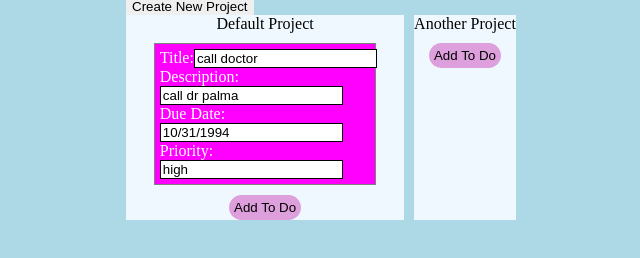
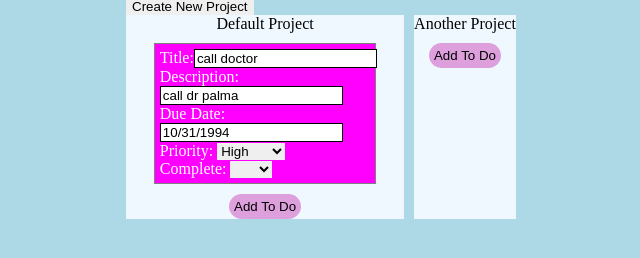
Before and after one commit to sinduraravichandran/todo-list, a website built with webpack: page src/index.html in a window 1280 px wide. Shown: the part 40-298 px from the top of the page, without its empty margins (74-714 px from the left). Built offline with nearby package versions, Linux system fonts and the light colour scheme.

Commit message:
added ability to change priority

```diff
--- a/src/dashboard.js
+++ b/src/dashboard.js
@@ -16,7 +16,6 @@ const taskDescription = document.getElementById("task-description");
 const taskDueDate = document.getElementById("task-due-date");
 const taskPriority = document.querySelectorAll('input[name="task-priority"]');
 let addToDoProjectId;
-let editToDoTaskId;
 
 
 //bind events
@@ -26,6 +25,14 @@ export function bindEvents() {
     cancelProjectDialogButton.addEventListener("click", closeProjectDialog);
     cancelTaskDialogButton.addEventListener("click", closeTaskDialog);
     createTaskDialogButton.addEventListener("click", createTaskUI);
+
+    content.addEventListener("change", (event) => {
+        if (event.target.id === "priority-select") {
+            const toDo = findToDo(event.target.closest(".item").id);
+            toDo.editPriority(event.target.value);
+            console.log(getProjects())
+        }
+    })
 
     content.addEventListener("click", (event) => {
 
@@ -39,9 +46,6 @@ export function bindEvents() {
                 document.getElementById("cancel-input").remove();
             }
             showSaveAndCancel(event.target.closest("div"));
-        } else if (event.target.parentElement.classList.contains("priority-div")) {
-            alert("hi")
-
         } else if (event.target.id === "save-input") {
             const toDo = findToDo(event.target.closest(".item").id);
             if (event.target.closest("div").classList.contains("title-div")) {
@@ -59,18 +63,6 @@ export function bindEvents() {
         }
     })
     }
-
-function editPriority() {
-    const data = ["High", "Medium", "Low"];
-    const select = document.createElement("select");
-
-    data.forEach(item => {
-        const option = document.createElement("option");
-        option.value = item;
-        option.text = item;
-        select.appendChild(option);
-    })
-}
 
 
 function showSaveAndCancel(divClicked) {
@@ -141,8 +133,6 @@ export function renderProjects() {
 
     content.innerHTML = '';
 
-
-
     //for each project in the array
     projects.forEach(element => {
 
@@ -199,18 +189,45 @@ export function renderProjects() {
             //add item details -- priority
             const priorityDiv = document.createElement("div");
             const priorityLabel = document.createElement("label");
-            const priorityInput = document.createElement("input");
-            priorityLabel.textContent = "Priority: ";
-            priorityInput.value = listItem.priority;
+            const select = document.createElement("select");
+            const data = ["High", "Medium", "Low"];
+
+            priorityLabel.textContent = "Priority: "
+
+            data.forEach(item => {
+                const option = document.createElement("option");
+                option.value = item;
+                option.text = item;
+                select.appendChild(option);
+            })
+
+            select.value = listItem.priority;
+            select.id = "priority-select"
             priorityDiv.classList.add("priority-div");
-            priorityDiv.append(priorityLabel, priorityInput);
+            priorityDiv.append(priorityLabel, select);
             newItemDiv.appendChild(priorityDiv);
 
 
+            //add item details - complete
+            const completeDiv = document.createElement("div");
+            const completeLabel = document.createElement("label");
+            const completeSelect = document.createElement("select");
+            const completeData = ["Yes", "No"];
 
+            completeLabel.textContent = "Complete: "
 
+            completeData.forEach(item => {
+                const option = document.createElement("option");
+                option.value = item;
+                option.text = item;
+                completeSelect.appendChild(option);
+            })
 
-            //Priority, complete
+            completeSelect.value = listItem.priority;
+            completeSelect.id = "complete-select"
+            completeDiv.classList.add("complete-div");
+            completeDiv.append(completeLabel, completeSelect);
+            newItemDiv.appendChild(completeDiv);
 
 
 
@@ -225,3 +242,8 @@ export function renderProjects() {
 
     });
 }
+
+
+//fix why Complete is not showing up
+//when user completes, it should go to the bottom
+//delete to do
--- a/src/index.html
+++ b/src/index.html
@@ -25,11 +25,11 @@
             <input type="date" id="task-due-date">
             <fieldset>
                 <label for="task-priority">Priority:</label>
-                <input type="radio" id="low" name="task-priority" value="low">
+                <input type="radio" id="low" name="task-priority" value="Low">
                 <label for="low">Low</label>
-                <input type="radio" id="medium" name="task-priority" value="medium">
+                <input type="radio" id="medium" name="task-priority" value="Medium">
                 <label for="medium">Medium</label>
-                <input type="radio" id="high" name="task-priority" value="high">
+                <input type="radio" id="high" name="task-priority" value="High">
                 <label for="high">High</label>
             </fieldset>
             <button id="create-task-dialog-btn">Create</button>
--- a/src/index.js
+++ b/src/index.js
@@ -6,7 +6,7 @@ import { renderProjects, bindEvents } from "./dashboard.js";
 const defaultProject = addProject("Default Project");
 addProject("Another Project");
 console.log(getProjects())
-addToDo("call doctor", "call dr palma", "10/31/1994", "high", defaultProject.id)
+addToDo("call doctor", "call dr palma", "10/31/1994", "High", defaultProject.id)
 renderProjects();
 bindEvents();
 
--- a/src/todo.js
+++ b/src/todo.js
@@ -7,7 +7,7 @@ export function createToDo(title, description, dueDate, priority, project) {
         dueDate,
         priority,
         project,
-        complete: false,
+        complete: "No",
 
         markComplete() {
             this.complete = !this.complete;
```
